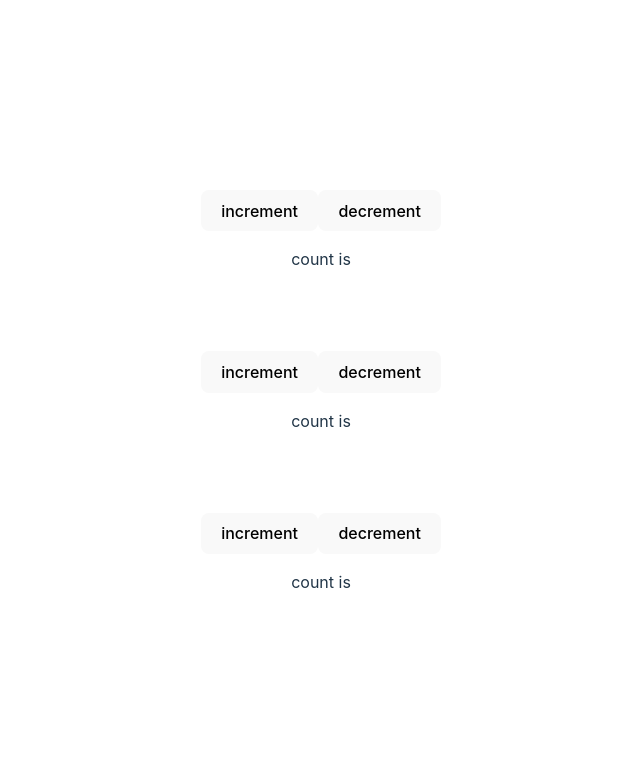
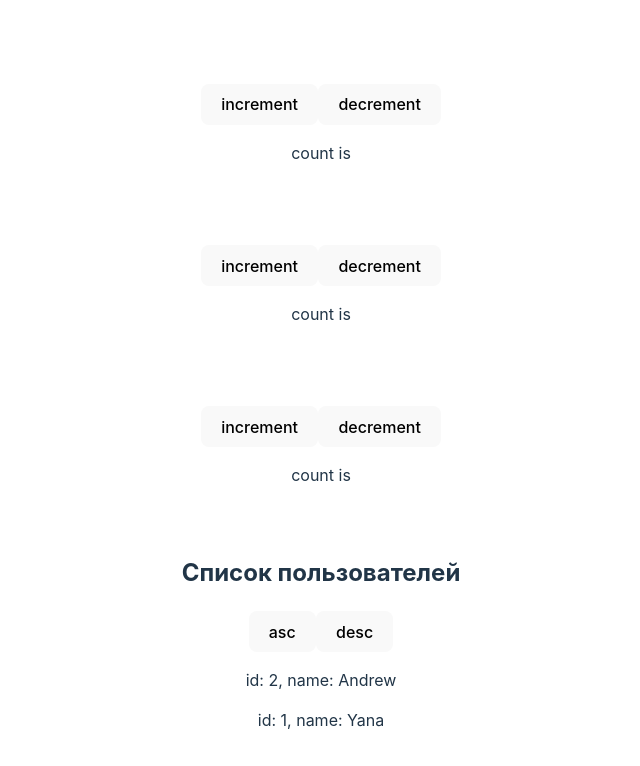
Before and after one commit to yanakukhta5/redux-methods-practice, a React (Vite) app: page / in a window 1280 px wide. Shown: the top 766 px of the page, without its empty margins (319-959 px from the left). Built offline with nearby package versions, Linux system fonts and the light colour scheme.

Commit message:
add users in store

```diff
--- a/src/App.tsx
+++ b/src/App.tsx
@@ -1,13 +1,15 @@
+import { useEffect, useState } from "react";
+
 import "./App.css";
 import {
   DecrementAction,
   IncrementAction,
-  store,
   useAppDispatch,
   useAppSelector,
   selectorCounter,
+  GetUsersAction,
+  User,
 } from "./store";
-import { Provider } from "react-redux";
 
 const Counter = ({ counterId }: { counterId: number }) => {
   // const [, forseUpdate] = useReducer((x) => x + 1, 0);
@@ -35,6 +37,8 @@ const Counter = ({ counterId }: { counterId: number }) => {
 
   const dispatch = useAppDispatch();
   const counter = useAppSelector((state) => selectorCounter(state, counterId));
+
+  console.log("counter: " + counterId);
 
   return (
     <div className="card">
@@ -64,13 +68,67 @@ const Counter = ({ counterId }: { counterId: number }) => {
   );
 };
 
+const UsersList = () => {
+  const ids = useAppSelector((store) => store.users.ids);
+  const users = useAppSelector((store) => store.users.usersData);
+  const [sort, setSort] = useState<"asc" | "desc">("asc");
+
+  console.log(`users`);
+
+  const sortedUsers = (ids.map((id) => users[id]) as User[]).sort(
+    (userA, userB) => {
+      switch (sort) {
+        case "asc":
+          return userA?.name.localeCompare(userB.name);
+        case "desc":
+          return userB?.name.localeCompare(userA.name);
+      }
+    }
+  );
+
+  return (
+    <>
+      <h2>Список пользователей</h2>
+
+      <button onClick={() => setSort("asc")}>asc</button>
+
+      <button onClick={() => setSort("desc")}>desc</button>
+      {sortedUsers.map((user) =>
+        user ? (
+          <p key={user.id}>
+            id: {user.id}, name: {user.name}
+          </p>
+        ) : (
+          ""
+        )
+      )}
+    </>
+  );
+};
+
 function App() {
+  const dispatch = useAppDispatch();
+
+  useEffect(() => {
+    dispatch({
+      type: "getUsersAction",
+      payload: {
+        users: [
+          { name: "Yana", id: "1" },
+          { name: "Andrew", id: "2" },
+        ],
+      },
+    } as GetUsersAction);
+  }, [dispatch]);
+
   return (
-    <Provider store={store}>
+    <>
       <Counter counterId={1} />
       <Counter counterId={2} />
       <Counter counterId={3} />
-    </Provider>
+
+      <UsersList />
+    </>
   );
 }
 
--- a/src/main.tsx
+++ b/src/main.tsx
@@ -1,5 +1,11 @@
 import ReactDOM from "react-dom/client";
 import App from "./App.tsx";
 import "./index.css";
+import { Provider } from "react-redux";
+import { store } from "./store.ts";
 
-ReactDOM.createRoot(document.getElementById("root")!).render(<App />);
+ReactDOM.createRoot(document.getElementById("root")!).render(
+  <Provider store={store}>
+    <App />
+  </Provider>
+);
--- a/src/store.ts
+++ b/src/store.ts
@@ -1,4 +1,4 @@
-import { configureStore } from "@reduxjs/toolkit";
+import { configureStore, createSelector } from "@reduxjs/toolkit";
 
 import { useSelector, useDispatch, useStore } from "react-redux";
 
@@ -24,9 +24,45 @@ type Action = IncrementAction | DecrementAction;
 
 export type CounterId = number;
 
-type CountersState = {
+type GlobalState = {
   counters: Record<CounterId, State | undefined>;
+  users: UsersStore;
 };
+
+// опписание стора пользователя, его типов
+
+type User = {
+  name: string;
+  id: string;
+};
+
+type UserId = string;
+
+type UsersStore = {
+  usersData: Record<UserId, User | undefined>;
+  ids: UserId[];
+  selectedUserId: UserId | undefined;
+};
+
+export type GetUsersAction = {
+  type: "getUsersAction";
+  payload: {
+    users: User[];
+  };
+};
+
+export type SetSelectedUserIdAction = {
+  type: "setSelectedUserId";
+  payload: {
+    id: UserId;
+  };
+};
+
+export type ResetSelectedUserIdAction = {
+  type: "resetSelectedUserId";
+};
+
+type UserAction = GetUsersAction | SetSelectedUserIdAction | ResetSelectedUserIdAction;
 
 // дефолтное состояние каунтера (при первом редюсера вызове его нет)
 const initialCounterState: State = {
@@ -35,37 +71,82 @@ const initialCounterState: State = {
 
 // описали состояние и экшон и можно создать редюсер
 const reducer = (
-  state: CountersState = {
+  state: GlobalState = {
     counters: {},
+    users: {
+      selectedUserId: undefined,
+      ids: [],
+      usersData: {},
+    },
   },
-  action: Action
-): CountersState => {
+  action: Action | UserAction
+): GlobalState => {
   // иммутабельное обновление
   switch (action.type) {
     case "increment": {
-      const id = action.payload.counterId;
-      const counterObject = state.counters[id] ?? initialCounterState;
+      const { counterId } = action.payload;
+      const counterObject = state.counters[counterId] ?? initialCounterState;
 
       return {
         ...state,
         counters: {
           ...state.counters,
-          [id]: { ...counterObject, counter: counterObject.counter + 1 },
+          [counterId]: { ...counterObject, counter: counterObject.counter + 1 },
         },
       };
     }
     case "decrement": {
-      const id = action.payload.counterId;
-      const counterObject = state.counters[id] ?? initialCounterState;
+      const { counterId } = action.payload;
+      const counterObject = state.counters[counterId] ?? initialCounterState;
 
       return {
         ...state,
         counters: {
           ...state.counters,
-          [id]: { ...counterObject, counter: counterObject.counter - 1 },
+          [counterId]: { ...counterObject, counter: counterObject.counter - 1 },
         },
       };
     }
+
+    // описание экшенов для юзеров
+
+    case "getUsersAction": {
+      const { users } = action.payload;
+
+      return {
+        ...state,
+        users: {
+          ...state.users,
+          usersData: users.reduce((acc, user) => {
+            acc[user.id] = user;
+            return acc;
+          }, {} as Record<UserId, User>),
+          ids: users.map((user) => user.id),
+        },
+      };
+    }
+
+    case "setSelectedUserId": {
+      const { id } = action.payload;
+      return {
+        ...state,
+        users: {
+          ...state.users,
+          selectedUserId: id,
+        },
+      };
+    }
+
+    case "resetSelectedUserId": {
+      return {
+        ...state,
+        users: {
+          ...state.users,
+          selectedUserId: undefined,
+        },
+      };
+    }
+
     default:
       return state;
   }
@@ -84,3 +165,4 @@ export type AppDispatch = typeof store.dispatch;
 export const useAppSelector = useSelector.withTypes<RootState>();
 export const useAppDispatch = useDispatch.withTypes<AppDispatch>();
 export const useAppStore = useStore.withTypes<typeof store>();
+export const createAppSelector = createSelector.withTypes<RootState>();
```
